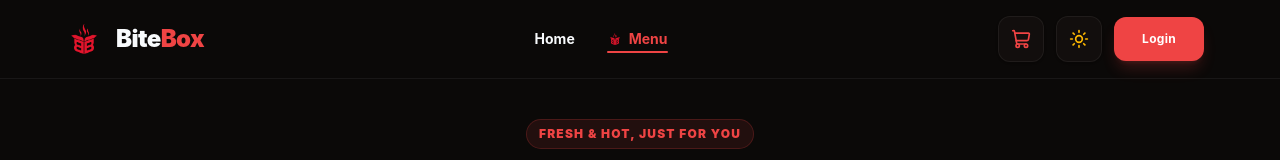
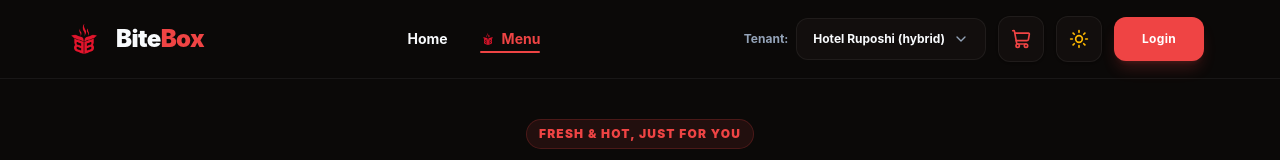
Before and after one commit to siam-khan-alt/food-ordering-frontend, a Next.js app: page /menu in a window 1280 px wide. Shown: the top 160 px of the page. Built offline with nearby package versions, Linux system fonts and the light colour scheme.

Commit message:
[Feature]: add operation mode guard and module toggles with TenantSwitcher

```diff
--- a/app/cart/page.tsx
+++ b/app/cart/page.tsx
@@ -1,4 +1,6 @@
 "use client";
+import { useTenant } from "@/context/TenantContext";
+import { canAccess } from "@/lib/tenancy";
 import { useState, useEffect } from "react";
 import { useRouter } from "next/navigation";
 import {  Sparkles } from "lucide-react";
@@ -11,6 +13,7 @@ import { showSuccess, showError } from "@/components/common/Toast";
 import { useCart } from "@/context/CartContext";
 
 export default function Cart() {
+  const { tenant } = useTenant();
   const {
     cartItems,
     addToCart,
@@ -48,12 +51,24 @@ export default function Cart() {
   };
 
   const handleCheckout = () => {
-    if (cartItems.length === 0) {
+    if (!canAccess(tenant, "online_order")) {
+    return (
+      <div className="min-h-[60vh] flex items-center justify-center px-6"><p className="text-muted font-bold">Online ordering disabled for {tenant.name} ({tenant.operationMode})</p></div>
+    );
+  }
+
+  if (cartItems.length === 0) {
       showError("Your cart is empty");
       return;
     }
     router.push("/checkout");
   };
+
+  if (!canAccess(tenant, "online_order")) {
+    return (
+      <div className="min-h-[60vh] flex items-center justify-center px-6"><p className="text-muted font-bold">Online ordering disabled for {tenant.name} ({tenant.operationMode})</p></div>
+    );
+  }
 
   if (cartItems.length === 0) {
     return (
--- a/app/checkout/page.tsx
+++ b/app/checkout/page.tsx
@@ -1,4 +1,6 @@
 "use client";
+import { useTenant } from "@/context/TenantContext";
+import { canAccess } from "@/lib/tenancy";
 
 import { useState } from "react";
 import { useRouter } from "next/navigation";
@@ -11,11 +13,18 @@ import { showError, showSuccess } from "@/components/common/Toast";
 import { CreditCard } from "lucide-react";
 
 export default function Checkout() {
+  const { tenant } = useTenant();
   const { cartItems, totalAmount, clearCart } = useCart();
   const { user } = useAuth();
   const router = useRouter();
   const [loading, setLoading] = useState(false);
   const [method, setMethod] = useState<"dummy" | "cod">("dummy");
+
+  if (!canAccess(tenant, "online_order")) {
+    return (
+      <div className="min-h-[60vh] flex items-center justify-center px-6"><p className="text-muted font-bold">Online ordering disabled for {tenant.name}</p></div>
+    );
+  }
 
   const handlePayment = async () => {
     if (!user) {
--- a/app/menu/page.tsx
+++ b/app/menu/page.tsx
@@ -1,4 +1,6 @@
 "use client";
+import { useTenant } from "@/context/TenantContext";
+import { canAccess } from "@/lib/tenancy";
 import { useSearchParams } from "next/navigation";
 import type { Food } from "@/types";
 import { useState, useEffect } from "react";
@@ -10,6 +12,7 @@ import { showSuccess, showError } from "@/components/common/Toast";
 import { useCart } from "@/context/CartContext";
 
 export default function Menu() {
+  const { tenant } = useTenant();
   const { addToCart } = useCart();
   const [foods, setFoods] = useState<Food[]>([]);
   const [loading, setLoading] = useState(true);
--- a/app/my-orders/page.tsx
+++ b/app/my-orders/page.tsx
@@ -1,4 +1,6 @@
 "use client";
+import { useTenant } from "@/context/TenantContext";
+import { canAccess } from "@/lib/tenancy";
 import { useState, useEffect } from "react";
 import Link from "next/link";
 import { Package, ShoppingBag } from "lucide-react";
@@ -20,6 +22,7 @@ const paymentColors = {
 };
 
 export default function MyOrders() {
+  const { tenant: _tenant } = useTenant();
   const { user } = useAuth();
   const [orders, setOrders] = useState<import('@/types').Order[]>([]);
   const [loading, setLoading] = useState(true);
--- a/components/admin/AdminSidebar.tsx
+++ b/components/admin/AdminSidebar.tsx
@@ -2,13 +2,14 @@
 
 import Link from "next/link";
 import { usePathname } from "next/navigation";
-import { LayoutDashboard, UtensilsCrossed, ClipboardList } from "lucide-react";
+import { LayoutDashboard, UtensilsCrossed, ClipboardList, ShoppingCart, QrCode, ChefHat } from "lucide-react";
+import { useTenant } from "@/context/TenantContext";
+import { canAccess } from "@/lib/tenancy";
 
 export default function AdminSidebar() {
   const pathname = usePathname();
-  const linkClass = (href: string, exact = false) => {
-    const active = exact ? pathname === href : pathname === href || pathname.startsWith(href + "/");
-    // dashboard exact match vs foods/orders prefix
+  const { tenant } = useTenant();
+  const linkClass = (href: string) => {
     const isActive = href === "/admin" ? pathname === "/admin" : pathname.startsWith(href);
     return `flex items-center gap-3 px-4 py-3 rounded-xl font-bold text-sm transition ${isActive ? "bg-brand text-white" : "text-text-main hover:bg-card-bg"}`;
   };
@@ -27,6 +28,24 @@ export default function AdminSidebar() {
         <ClipboardList className="w-4 h-4" />
         Manage Orders
       </Link>
+      {canAccess(tenant, "pos") && (
+        <Link href="/admin/pos" className={linkClass("/admin/pos")}>
+          <ShoppingCart className="w-4 h-4" />
+          POS
+        </Link>
+      )}
+      {canAccess(tenant, "table") && (
+        <Link href="/admin/tables" className={linkClass("/admin/tables")}>
+          <QrCode className="w-4 h-4" />
+          Tables
+        </Link>
+      )}
+      {canAccess(tenant, "kds") && (
+        <Link href="/admin/kitchen" className={linkClass("/admin/kitchen")}>
+          <ChefHat className="w-4 h-4" />
+          Kitchen
+        </Link>
+      )}
     </aside>
   );
 }
--- /dev/null
+++ b/components/common/TenantSwitcher.tsx
@@ -0,0 +1,15 @@
+"use client";
+
+import { useTenant } from "@/context/TenantContext";
+import CustomSelect from "./CustomSelect";
+
+export default function TenantSwitcher() {
+  const { tenant, setTenantSlug, tenants } = useTenant();
+  const options = tenants.map((t) => ({ value: t.slug, label: `${t.name} (${t.operationMode})` }));
+  return (
+    <div className="flex items-center gap-2">
+      <span className="text-xs font-bold text-muted hidden sm:inline">Tenant:</span>
+      <CustomSelect value={tenant.slug} options={options} onChange={setTenantSlug} className="min-w-[180px] py-2 text-xs" />
+    </div>
+  );
+}
--- a/components/layout/Navbar.tsx
+++ b/components/layout/Navbar.tsx
@@ -6,16 +6,21 @@ import { usePathname } from "next/navigation";
 import { useTheme } from "@/context/ThemeContext";
 import { useAuth } from "@/context/AuthContext";
 import { useCart } from "@/context/CartContext";
+import { useTenant } from "@/context/TenantContext";
+import { canAccess } from "@/lib/tenancy";
 import { Sun, Moon, ShoppingCart, LogOut, Menu, X } from "lucide-react";
 import Button from "@/components/common/Button";
 import { showConfirm } from "@/components/common/Toast";
+import TenantSwitcher from "@/components/common/TenantSwitcher";
 
 export default function Navbar() {
   const { theme, toggleTheme } = useTheme();
   const { user, logout } = useAuth();
   const { totalItems } = useCart();
+  const { tenant } = useTenant();
   const pathname = usePathname();
   const [mobileMenuOpen, setMobileMenuOpen] = useState(false);
+  const showOnline = canAccess(tenant, "online_order");
 
   const navLinkClass = (href: string) =>
     `relative text-sm font-bold transition py-1 flex items-center gap-1.5 ${
@@ -46,13 +51,17 @@ export default function Navbar() {
 
         <div className="hidden md:flex items-center space-x-8">
           <NavItem href="/" label="Home" />
-          <NavItem href="/menu" label="Menu" />
-          {user?.role === "customer" && <NavItem href="/my-orders" label="My Orders" />}
+          {showOnline && <NavItem href="/menu" label="Menu" />}
+          {showOnline && user?.role === "customer" && <NavItem href="/my-orders" label="My Orders" />}
           {user?.role === "admin" && <NavItem href="/admin" label="Admin Panel" />}
+          {user?.role === "super_admin" && <NavItem href="/super-admin" label="Super Admin" />}
         </div>
 
         <div className="flex items-center space-x-3">
-          {(!user || user?.role === "customer") && (
+          <div className="hidden lg:block">
+            <TenantSwitcher />
+          </div>
+          {showOnline && (!user || user?.role === "customer") && (
             <Link href="/cart" className="relative">
               <Button variant="icon" icon={<ShoppingCart className="w-5 h-5" />} aria-label="Cart" />
               {totalItems > 0 && (
@@ -89,10 +98,14 @@ export default function Navbar() {
 
       {mobileMenuOpen && (
         <div className="md:hidden flex flex-col space-y-4 px-6 pb-4 border-t border-card-border pt-4">
+          <div className="lg:hidden">
+            <TenantSwitcher />
+          </div>
           <NavItem href="/" label="Home" />
-          <NavItem href="/menu" label="Menu" />
-          {user?.role === "customer" && <NavItem href="/my-orders" label="My Orders" />}
+          {showOnline && <NavItem href="/menu" label="Menu" />}
+          {showOnline && user?.role === "customer" && <NavItem href="/my-orders" label="My Orders" />}
           {user?.role === "admin" && <NavItem href="/admin" label="Admin Panel" />}
+          {user?.role === "super_admin" && <NavItem href="/super-admin" label="Super Admin" />}
 
           {user ? (
             <Button
```
Also changed, not shown: 1 other file (tests, documents, lock files or other folders).
